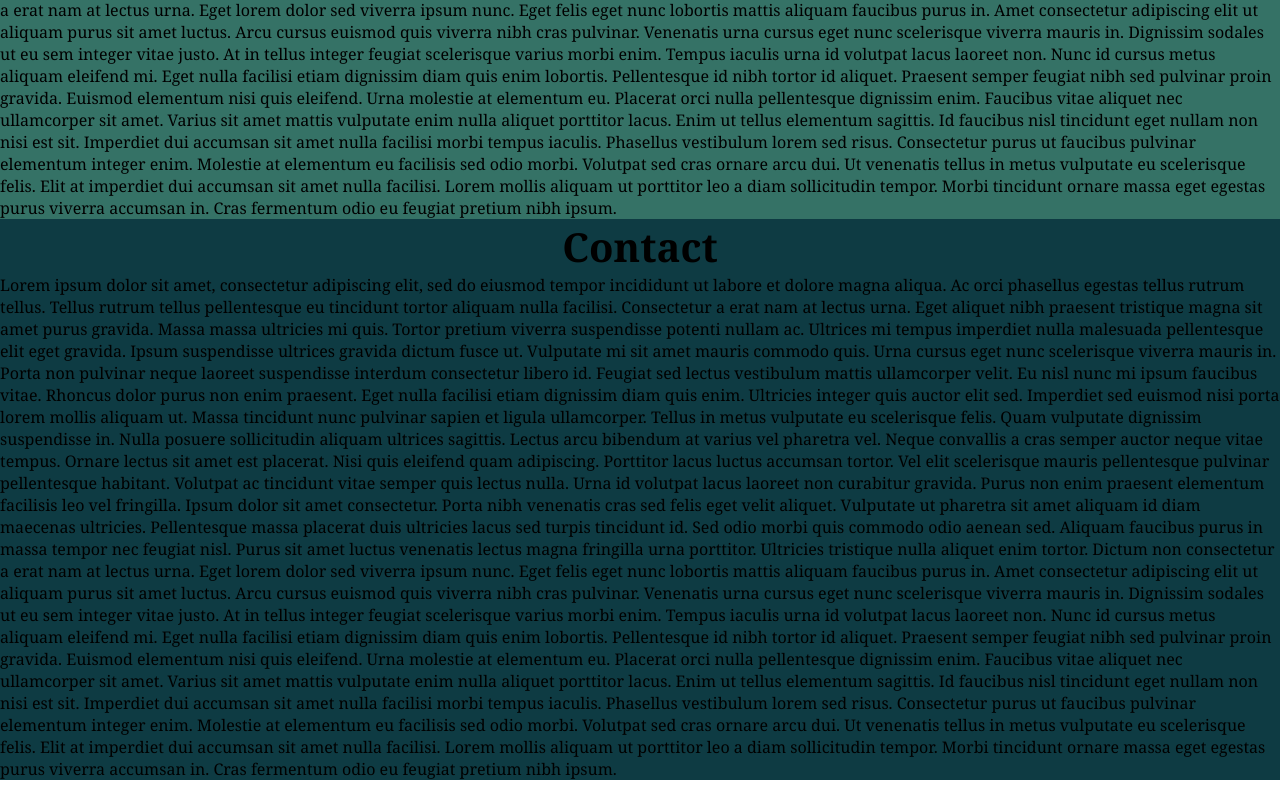
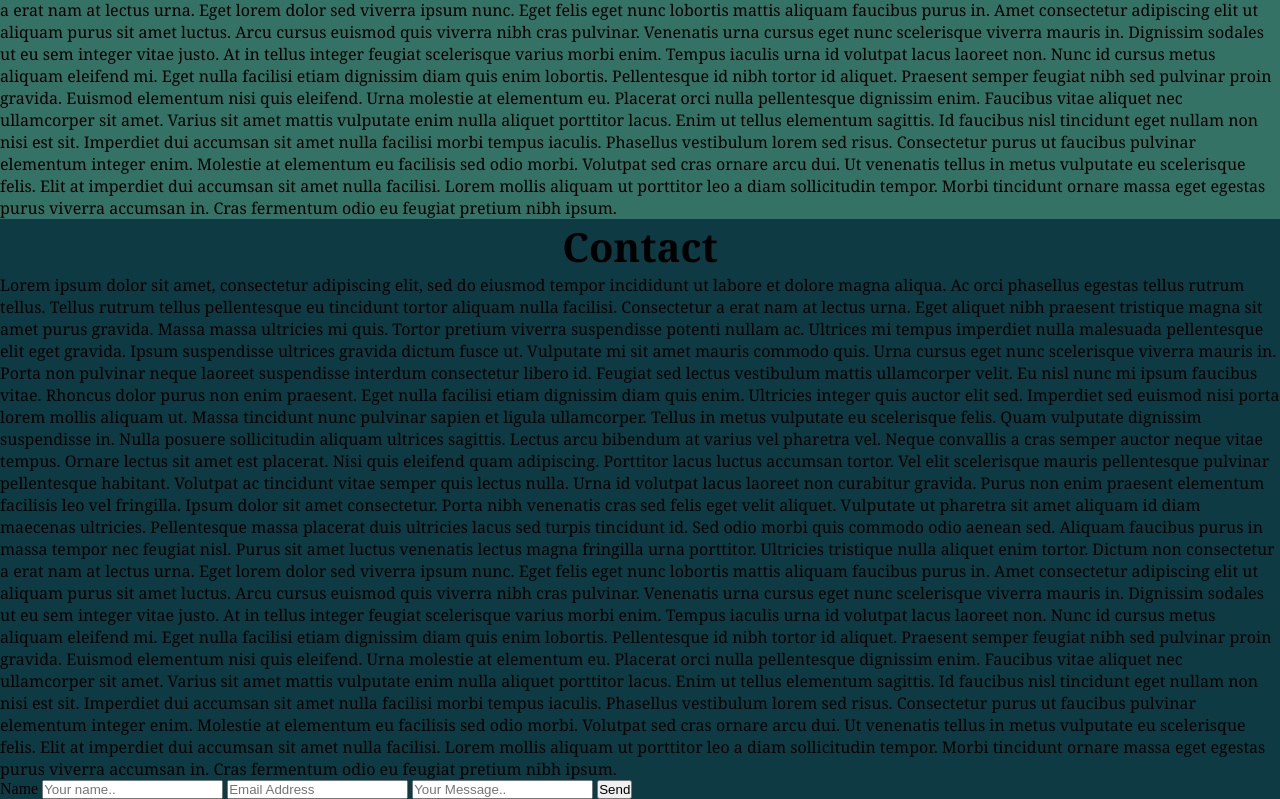
Before and after one commit to jho97/jho97.github.io, a plain HTML site: page index.html in a window 1280 px wide. Shown: the part 1114-1913 px from the top of the page. Drawn offline with Linux system fonts and the light colour scheme.

Commit message:
done for the day

```diff
--- a/index.html
+++ b/index.html
@@ -70,6 +70,15 @@
         Dignissim sodales ut eu sem integer vitae justo. At in tellus integer feugiat scelerisque varius morbi enim. Tempus iaculis urna id volutpat lacus laoreet non. Nunc id cursus metus aliquam eleifend mi. Eget nulla facilisi etiam dignissim diam quis enim lobortis. Pellentesque id nibh tortor id aliquet. Praesent semper feugiat nibh sed pulvinar proin gravida. Euismod elementum nisi quis eleifend. Urna molestie at elementum eu. Placerat orci nulla pellentesque dignissim enim. Faucibus vitae aliquet nec ullamcorper sit amet.
 
         Varius sit amet mattis vulputate enim nulla aliquet porttitor lacus. Enim ut tellus elementum sagittis. Id faucibus nisl tincidunt eget nullam non nisi est sit. Imperdiet dui accumsan sit amet nulla facilisi morbi tempus iaculis. Phasellus vestibulum lorem sed risus. Consectetur purus ut faucibus pulvinar elementum integer enim. Molestie at elementum eu facilisis sed odio morbi. Volutpat sed cras ornare arcu dui. Ut venenatis tellus in metus vulputate eu scelerisque felis. Elit at imperdiet dui accumsan sit amet nulla facilisi. Lorem mollis aliquam ut porttitor leo a diam sollicitudin tempor. Morbi tincidunt ornare massa eget egestas purus viverra accumsan in. Cras fermentum odio eu feugiat pretium nibh ipsum.</p>
+<div id="contactForm">
+  <form action="https://formsubmit.co/333e46012e329c91c5f770629396c0db" method="POST" />
+    <label for="name">Name</label>
+    <input type="text" id="name" name="name" placeholder="Your name..">
+    <input type="email" name="email" placeholder="Email Address">
+    <input type="text" id="emailText" name="message" placeholder="Your Message..">
+    <button type="submit">Send</button>
+  </form>
+</div>
     </div>
 
     <footer></footer>
--- a/styles.css
+++ b/styles.css
@@ -13,7 +13,7 @@ p {
 
 @keyframes slideHeaders {
     from {left: 0px;}
-    to {right: 300px;}
+    to {left: 300px;}
 }
 
 h2 {
@@ -22,6 +22,7 @@ h2 {
     font-size: 2.5rem;
     animation-name: slideHeaders;
     animation-duration: 5s;
+    animation-iteration-count: 1;
 }
 
 nav {
```
